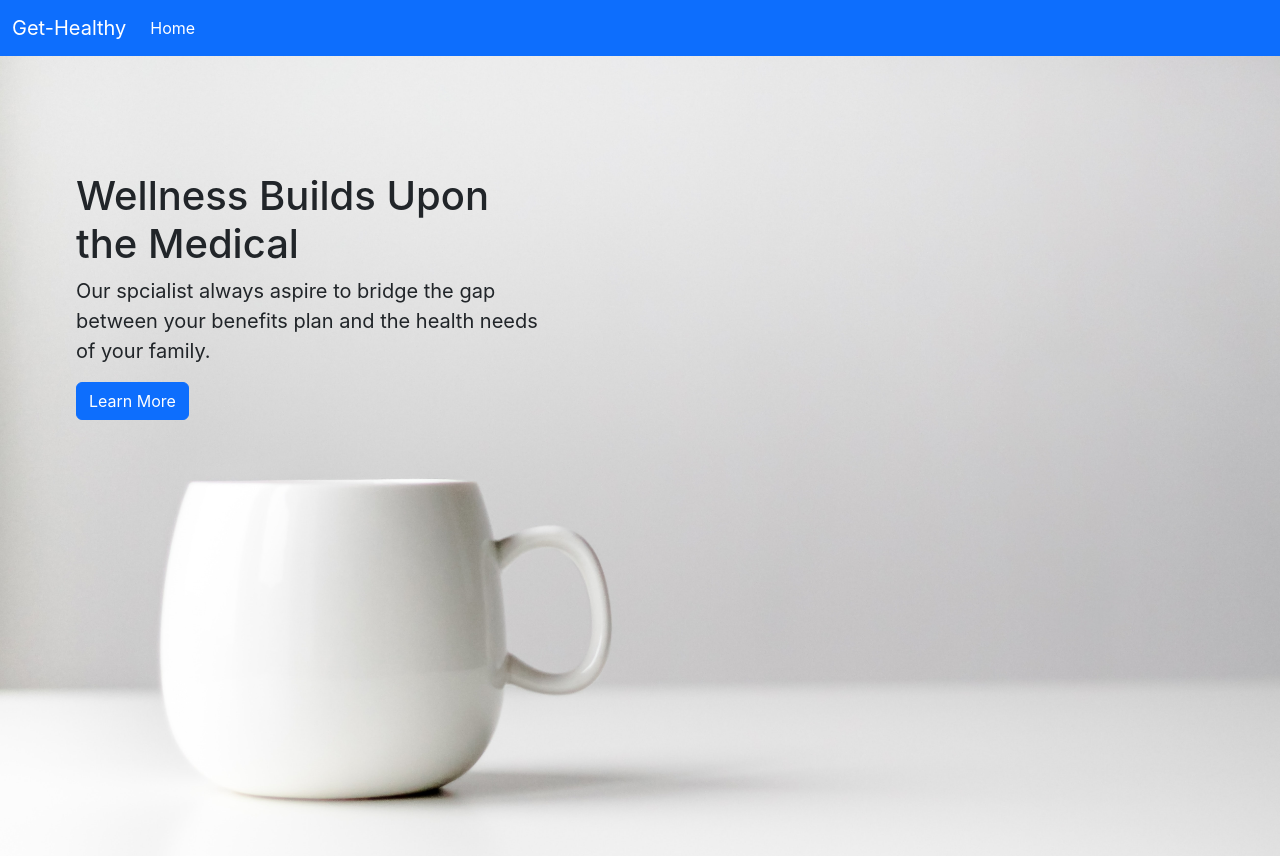
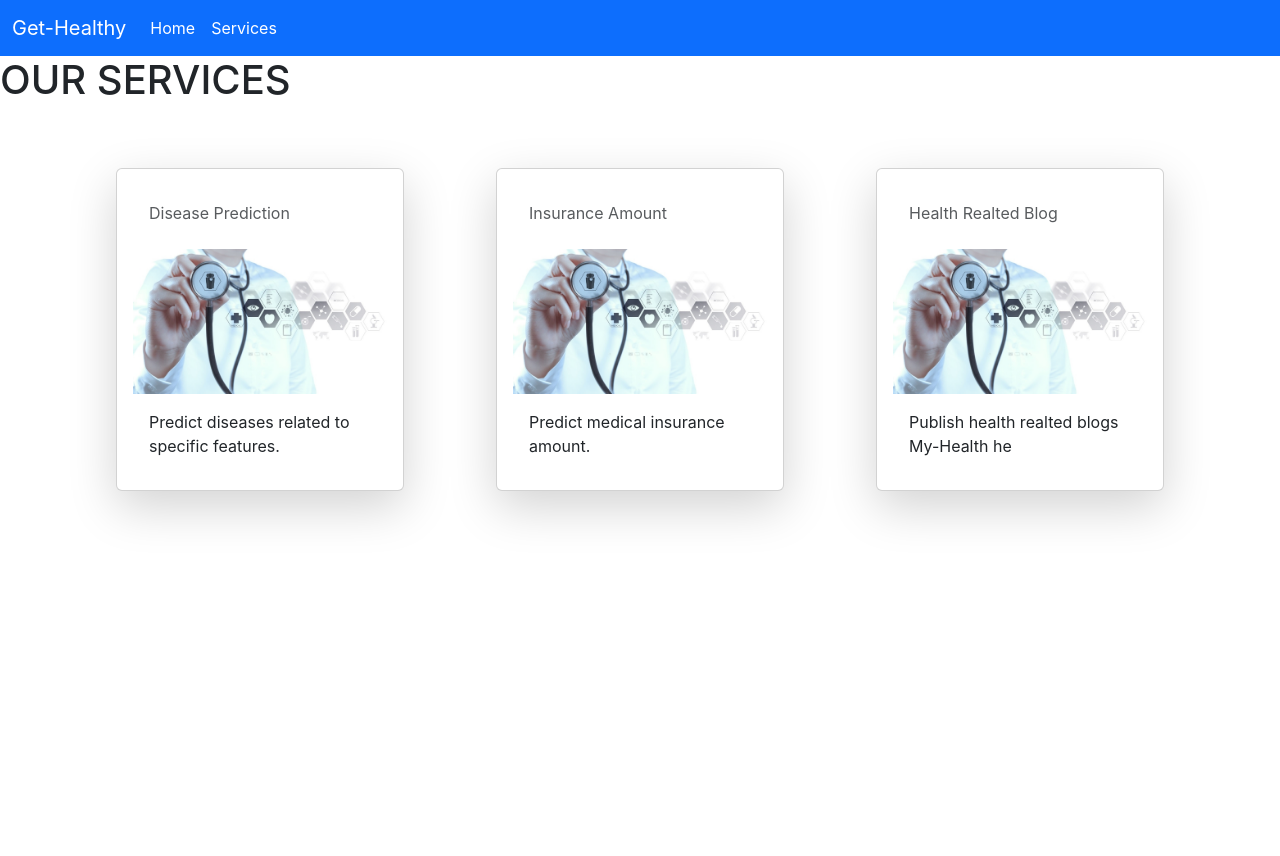
Before and after one commit to ishaansahu515/Get-Healthy, a React (Create React App) app in the folder frontend/: page /services in a window 1280 px wide. After the commit the page ends 800 px from the top, so only its background shows below. Built offline with nearby package versions, Linux system fonts and the light colour scheme.

Commit message:
cards and pages

```diff
--- a/frontend/package.json
+++ b/frontend/package.json
@@ -8,6 +8,7 @@
     "@testing-library/user-event": "^13.5.0",
     "react": "^18.2.0",
     "react-dom": "^18.2.0",
+    "react-router-dom": "^6.4.2",
     "react-scripts": "5.0.1",
     "web-vitals": "^2.1.4"
   },
--- a/frontend/src/App.js
+++ b/frontend/src/App.js
@@ -1,10 +1,16 @@
 import HomePage from "./pages/HomePage";
+import { BrowserRouter as Router, Routes,Route} from "react-router-dom";
+import ServicePage from "./pages/ServicePage";
 
 function App() {
   return (
-    <div className="App">
-      <HomePage/>
-
+    <div className="App" style={{maxWidth:"100vw"}}>
+      <Router>
+      <Routes>
+        <Route path="/" element={<HomePage/>} />
+        <Route path="/services" element={<ServicePage/>} />
+       </Routes>
+      </Router>
     </div>
   );
 }
--- /dev/null
+++ b/frontend/src/components/Footers/footers.js
@@ -0,0 +1,14 @@
+import React from 'react'
+
+const footers = () => {
+  return (
+    <div className="footerContainer">
+      <div className="footerLogo">
+        <img src="/images/" alt="" className="imageClass" />
+      </div>
+      <div className="footerText">Made with ❤️</div>
+    </div>
+  )
+}
+
+export default footers;
--- a/frontend/src/components/Navbar.js
+++ b/frontend/src/components/Navbar.js
@@ -1,27 +1,30 @@
 import React from 'react'
+import { Link } from 'react-router-dom'
 
 const Navbar = () => {
   return (
-    <div>
-        <nav className="navbar navbar-expand-lg navbar-dark bg-primary">
+    <>
+      <nav className="navbar navbar-expand-lg navbar-dark bg-primary" >
         <div className="container-fluid">
-    <a className="navbar-brand" href="/">Get-Healthy</a>
+          <Link className="navbar-brand" to="/">Get-Healthy</Link>
           <button className="navbar-toggler" type="button" data-bs-toggle="collapse" data-bs-target="#navbarSupportedContent" aria-controls="navbarSupportedContent" aria-expanded="false" aria-label="Toggle navigation">
             <span className="navbar-toggler-icon"></span>
           </button>
           <div className="collapse navbar-collapse" id="navbarSupportedContent">
             <ul className="navbar-nav me-auto mb-2 mb-lg-0">
               <li className="nav-item">
-          <a className="nav-link active" aria-current="page" href="/home">Home</a>
+                <Link className="nav-link active" aria-current="page" to="/">Home</Link>
               </li>
-
+              <li className="nav-item">
+                <Link className="nav-link active" aria-current="page" to="/services">Services</Link>
+              </li>
 
             </ul>
 
           </div>
         </div>
       </nav>
-    </div>
+    </>
   )
 }
 
--- a/frontend/src/components/feature/SCard.js
+++ b/frontend/src/components/feature/SCard.js
@@ -0,0 +1,34 @@
+import React from 'react'
+import image from '../../images/image1.jpg'
+
+const header=[
+    'Disease Prediction',
+    'Insurance Amount',
+    'Health Realted Blog',
+
+]
+const text = [
+    'Predict diseases related to specific features.',
+    'Predict medical insurance amount.',
+    'Publish health realted blogs My-Health he',
+]
+
+const SCard = () => {
+    return (
+        <div className='container '>
+            <div className='row mt-3 '>
+                {text.map((temp,i) => (
+                    <div className="shadow-lg p-3 mb-5 bg-white rounded card mt-5 mx-auto sm-5  bg-light mb-3 p-3 mb-2 bg-light text-dark" style={{ width: "18rem" }}>
+                        <p class="opacity-75 p-3 mb-2 ">{header[i]}</p>
+                        <img className="card-img-top " src={image} alt="Card image cap" />
+                        <div className="card-body">
+                            <p className="card-text">{temp}</p>
+                        </div>
+                    </div>
+                ))}
+            </div>
+        </div>
+    )
+}
+
+export default SCard;
--- a/frontend/src/pages/HomePage.js
+++ b/frontend/src/pages/HomePage.js
@@ -1,14 +1,15 @@
 import React from 'react'
 import HeaderCard from '../components/HeaderCard'
 import Navbar from '../components/Navbar'
-
+import Footers from '../components/Footers/footers'
 const HomePage = () => {
   return (
     <>
     <Navbar/>
     <HeaderCard/>
+    <Footers/>
     </>
   )
 }
 
-export default HomePage
+export default HomePage;
--- /dev/null
+++ b/frontend/src/pages/ServicePage.js
@@ -0,0 +1,15 @@
+import React from 'react'
+import SCard from '../components/feature/SCard'
+import Navbar from '../components/Navbar'
+
+const ServicePage = () => {
+  return (
+    <>
+      <Navbar/>
+      <h1>OUR SERVICES</h1>
+      <SCard/>
+    </>
+  )
+}
+
+export default ServicePage
```
Also changed, not shown: frontend/src/images/image1.jpg (added), 1 other file (tests, documents, lock files or other folders). Lines whose indentation alone changed are shown as unchanged.
